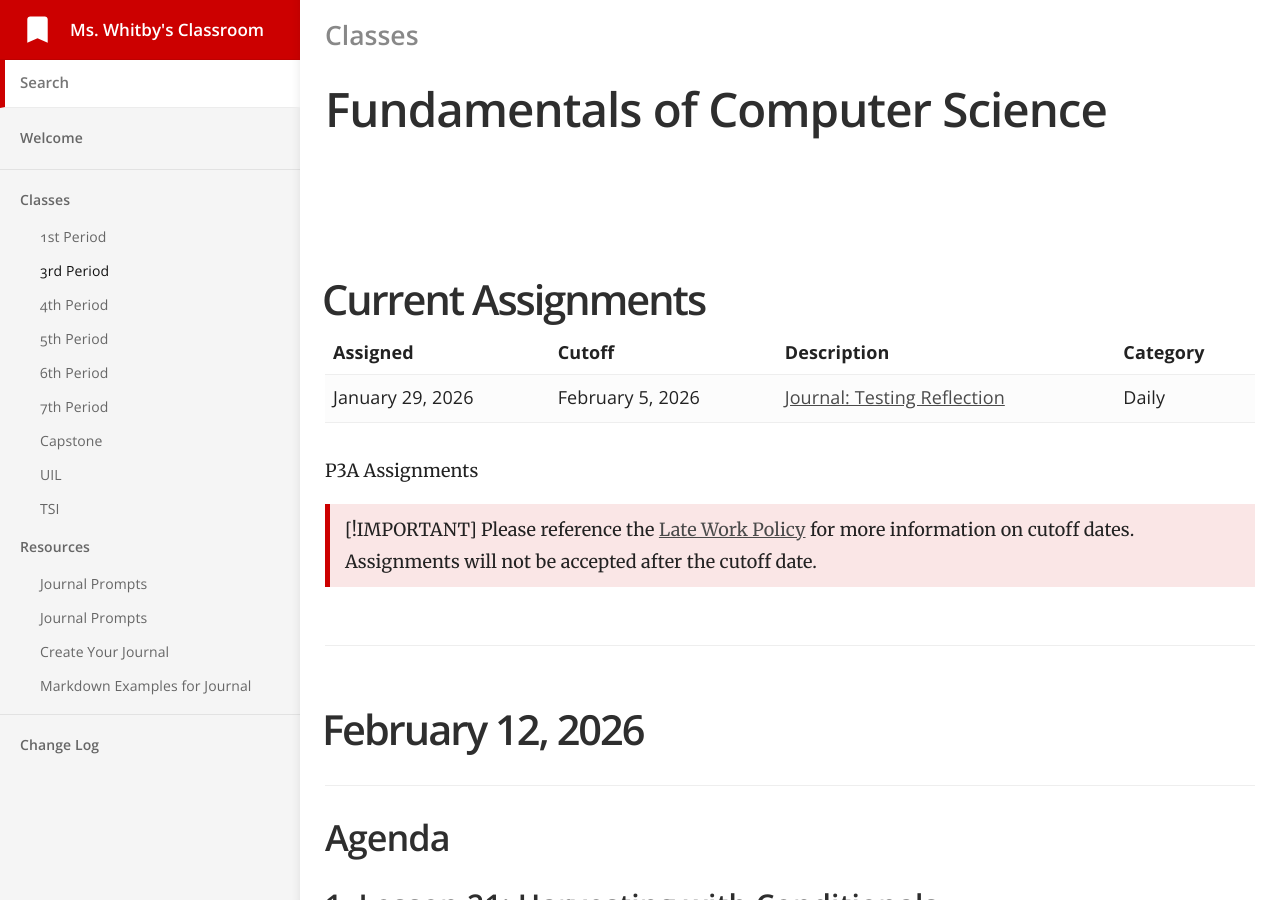
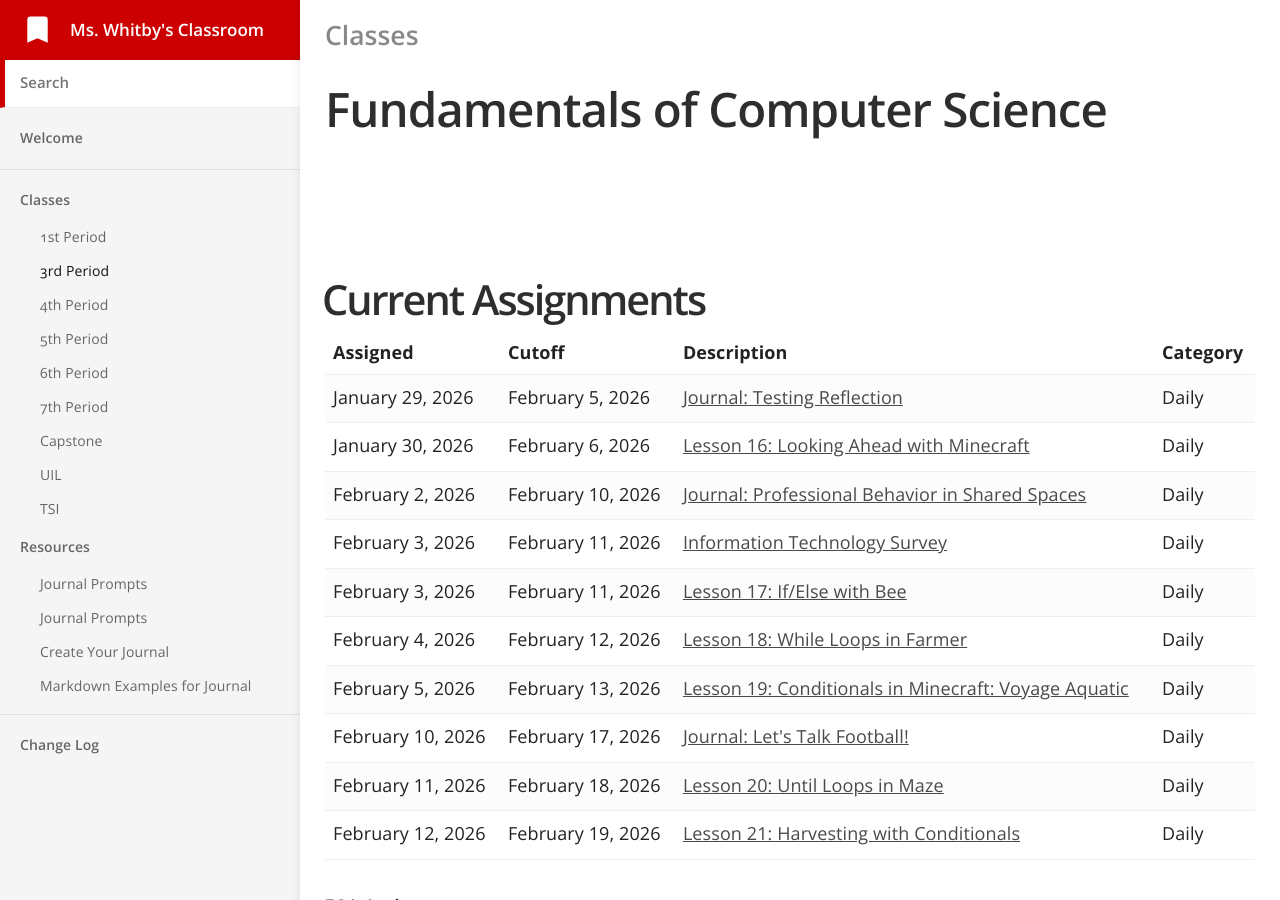
Before and after one commit to mswhitby/classroom, a Jekyll site: the page built from _docs/classes/3rd.md, in a window 1280 px wide and 900 px high. Built offline with Jekyll 4.4.1, drawn with Linux system fonts in a browser that asks for light colours.

Commit message:
UPDATED LESSONS

```diff
--- a/_docs/classes/3rd.md
+++ b/_docs/classes/3rd.md
@@ -14,12 +14,77 @@ order: 2
     <th align="center">Description</th>
     <th align="center">Category</th>
   </tr>
+
   <tr>
     <td align="left">January 29, 2026</td>
     <td align="left">February 5, 2026</td>
     <td align="left"><a href="https://github.com/mswhitby/classroom/blob/main/_docs/classes/3rd.md#january-29-2026">Journal: Testing Reflection</a></td>
     <td align="left">Daily</td>
-    </tr>
+  </tr>
+
+  <tr>
+    <td align="left">January 30, 2026</td>
+    <td align="left">February 6, 2026</td>
+    <td align="left"><a href="https://github.com/mswhitby/classroom/blob/main/_docs/classes/3rd.md#january-30-2026">Lesson 16: Looking Ahead with Minecraft</a></td>
+    <td align="left">Daily</td>
+  </tr>
+
+  <tr>
+    <td align="left">February 2, 2026</td>
+    <td align="left">February 10, 2026</td>
+    <td align="left"><a href="https://github.com/mswhitby/classroom/blob/main/_docs/classes/3rd.md#february-2-2026">Journal: Professional Behavior in Shared Spaces</a></td>
+    <td align="left">Daily</td>
+  </tr>
+
+  <tr>
+    <td align="left">February 3, 2026</td>
+    <td align="left">February 11, 2026</td>
+    <td align="left"><a href="https://github.com/mswhitby/classroom/blob/main/_docs/classes/3rd.md#february-3-2026">Information Technology Survey</a></td>
+    <td align="left">Daily</td>
+  </tr>
+
+  <tr>
+    <td align="left">February 3, 2026</td>
+    <td align="left">February 11, 2026</td>
+    <td align="left"><a href="https://github.com/mswhitby/classroom/blob/main/_docs/classes/3rd.md#february-3-2026">Lesson 17: If/Else with Bee</a></td>
+    <td align="left">Daily</td>
+  </tr>
+
+  <tr>
+    <td align="left">February 4, 2026</td>
+    <td align="left">February 12, 2026</td>
+    <td align="left"><a href="https://github.com/mswhitby/classroom/blob/main/_docs/classes/3rd.md#february-4-2026">Lesson 18: While Loops in Farmer</a></td>
+    <td align="left">Daily</td>
+  </tr>
+
+  <tr>
+    <td align="left">February 5, 2026</td>
+    <td align="left">February 13, 2026</td>
+    <td align="left"><a href="https://github.com/mswhitby/classroom/blob/main/_docs/classes/3rd.md#february-5-2026">Lesson 19: Conditionals in Minecraft: Voyage Aquatic</a></td>
+    <td align="left">Daily</td>
+  </tr>
+
+  <tr>
+    <td align="left">February 10, 2026</td>
+    <td align="left">February 17, 2026</td>
+    <td align="left"><a href="https://github.com/mswhitby/classroom/blob/main/_docs/classes/3rd.md#february-10-2026">Journal: Let's Talk Football!</a></td>
+    <td align="left">Daily</td>
+  </tr>
+
+  <tr>
+    <td align="left">February 11, 2026</td>
+    <td align="left">February 18, 2026</td>
+    <td align="left"><a href="https://github.com/mswhitby/classroom/blob/main/_docs/classes/3rd.md#february-11-2026">Lesson 20: Until Loops in Maze</a></td>
+    <td align="left">Daily</td>
+  </tr>
+
+  <tr>
+    <td align="left">February 12, 2026</td>
+    <td align="left">February 19, 2026</td>
+    <td align="left"><a href="https://github.com/mswhitby/classroom/blob/main/_docs/classes/3rd.md#february-12-2026">Lesson 21: Harvesting with Conditionals</a></td>
+    <td align="left">Daily</td>
+  </tr>
+
 </table>
 
 <details>
```
